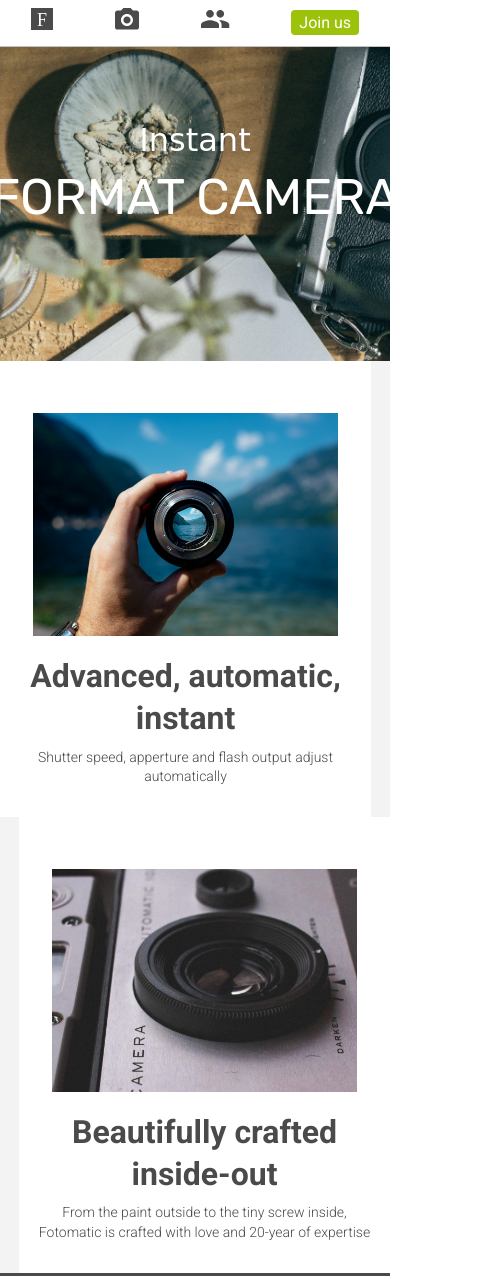
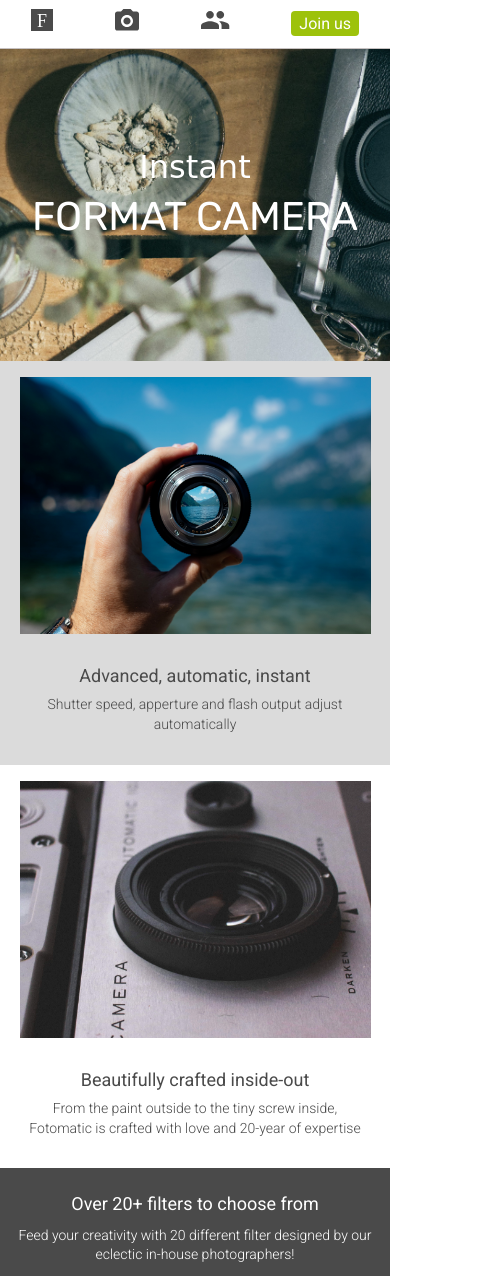
Before and after one commit to SupTarr/Fotomatic, a plain HTML site: page index.html in a window 390 px wide. Shown: the top 1276 px of the page, 480 px wide, since content can reach past the window. Drawn offline with Linux system fonts and the light colour scheme; a web font is replaced by a local one.

Commit message:
Add a responsive design to mobile

```diff
--- a/resources/css/style.css
+++ b/resources/css/style.css
@@ -125,6 +125,7 @@ header .mobile {
 
   header .content {
     padding: 0.5rem 0;
+    height: calc(3rem - 1rem);
   }
 
   header .mobile ul {
@@ -222,10 +223,9 @@ header .mobile {
 
   #sign-up-cta {
     position: static;
-    width: auto;
-    height: auto;
     background-color: transparent;
     border: none;
+    padding: 0px;
   }
 
   #sign-up-cta .content {
@@ -250,12 +250,25 @@ header .mobile {
     height: 20rem;
   }
 
+  #sign-up-cta .content.center {
+    width: 100%;
+  }
+
   #sign-up-cta h1 {
     font-size: 2.25rem;
+    margin: 0 auto;
   }
 
   #sign-up-cta h2 {
     font-size: 2rem;
+  }
+
+  #sign-up-cta .striking {
+    font-family: "Rubik", sans-serif;
+    padding-bottom: 0.75rem;
+    font-size: 2.5rem;
+    line-height: 1.4;
+    font-weight: 400;
   }
 }
 
@@ -334,6 +347,12 @@ header .mobile {
     padding: 0;
   }
 
+  .feature .image-container {
+    width: 90%;
+    height: 65%;
+    margin: 16px auto 0px;
+  }
+
   .feature {
     margin: 0;
     padding: 1.25rem 1rem 0 1rem;
@@ -341,6 +360,37 @@ header .mobile {
 
   .feature .content {
     padding: 1.25rem 0 1.875rem 0;
+  }
+
+  .feature .content {
+    padding: 30px 20px;
+  }
+
+  .feature.left {
+    flex: 1;
+    margin: 0 auto;
+    padding: 0px;
+    background-color: #dbdbdb;
+  }
+
+  .feature.left h2 {
+    font-size: 18px;
+    font-weight: 400;
+    line-height: 1.3;
+  }
+
+
+  .feature.right {
+    flex: 1;
+    margin: 0 auto;
+    padding: 0px;
+    background-color: white;
+  }
+
+  .feature.right h2 {
+    font-size: 18px;
+    font-weight: 400;
+    line-height: 1.3;
   }
 }
 
@@ -506,10 +556,12 @@ footer .location {
 @media only screen and (max-width: 1000px) {
   footer .copyright {
     margin: 0px;
+    font-size: 10px;
   }
 
   footer .location {
     margin: 0px;
+    font-size: 10px;
   }
 }
 
```
